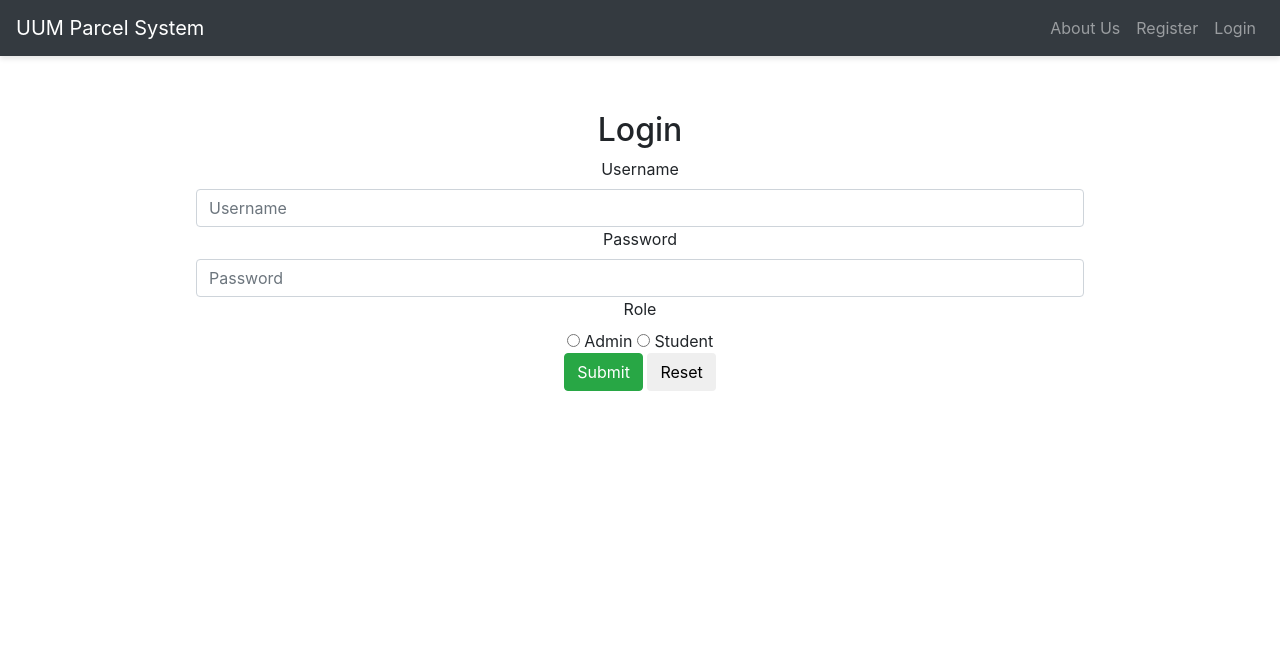
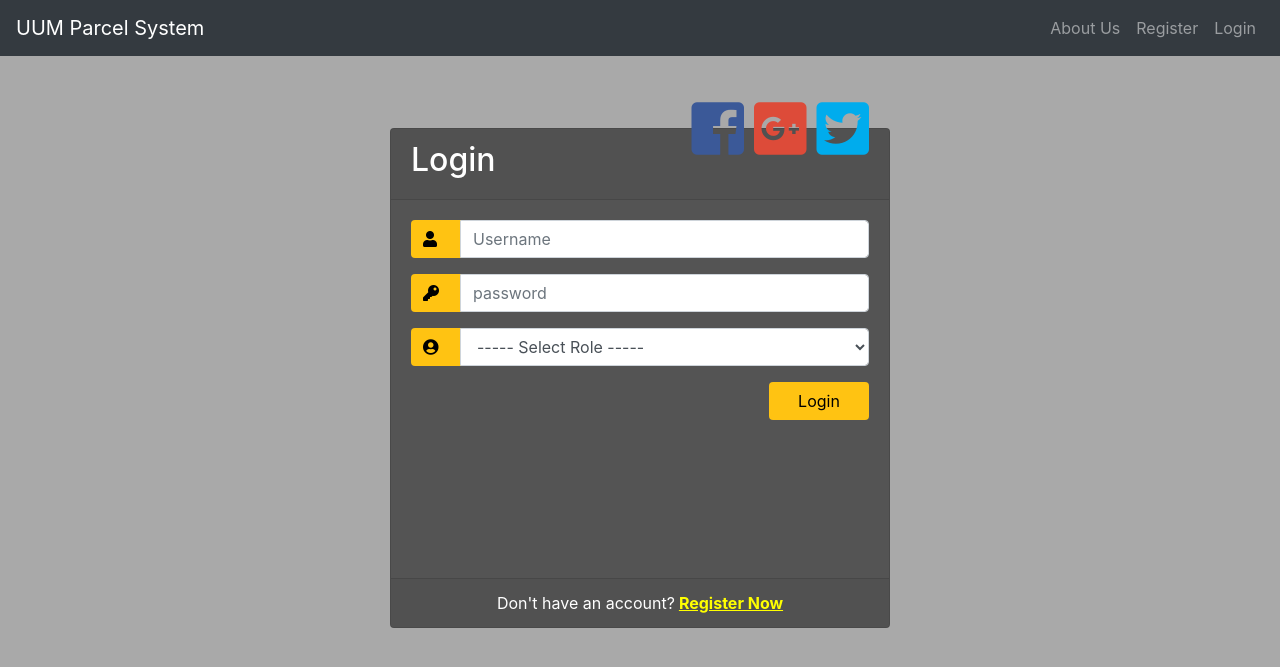
Before and after one commit to NgZhengYi/Parcel-System, a PHP site: page /login.php in a window 1280 px wide. Shown: the top 667 px of the page. Run offline with PHP 8.4, Linux system fonts and the light colour scheme; some libraries are stand-ins or nearby versions.

Commit message:
181221 Update

```diff
--- a/Parcel System/Admin/AdminMainMenu.php
+++ b/Parcel System/Admin/AdminMainMenu.php
@@ -14,7 +14,7 @@
 
 
 <script src="../JavaScript/navigate.js" type="text/javascript"></script>
-<link rel="stylesheet" type="text/css" href="../StyleSheet/indexStyle.css">
+<link rel="stylesheet" type="text/css" href="../StyleSheet/NavBarStyle.css">
 </body>
 
 </html>
--- a/Parcel System/Admin/AdminProfile.php
+++ b/Parcel System/Admin/AdminProfile.php
@@ -5,7 +5,7 @@
     <meta content="width=device-width, user-scalable=no, initial-scale=1.0, maximum-scale=1.0, minimum-scale=1.0"
           name="viewport">
     <meta http-equiv="X-UA-Compatible" content="ie=edge">
-    <link rel="stylesheet" href="//maxcdn.bootstrapcdn.com/bootstrap/4.1.3/css/bootstrap.min.css">
+    <link href="//maxcdn.bootstrapcdn.com/bootstrap/4.1.3/css/bootstrap.min.css" rel="stylesheet">
     <script src="https://ajax.googleapis.com/ajax/libs/jquery/3.3.1/jquery.min.js"></script>
     <title>Profile</title>
 </head>
@@ -18,6 +18,6 @@ include_once '../Include/AdminNavbar.php';
 
 
 <script src="../JavaScript/navigate.js" type="text/javascript"></script>
-<link rel="stylesheet" type="text/css" href="../StyleSheet/indexStyle.css">
+<link rel="stylesheet" type="text/css" href="../StyleSheet/NavBarStyle.css">
 </body>
 </html>
--- a/Parcel System/Index.php
+++ b/Parcel System/Index.php
@@ -7,11 +7,13 @@
     <meta content="ie=edge" http-equiv="X-UA-Compatible">
 
     <link href="//maxcdn.bootstrapcdn.com/bootstrap/4.1.3/css/bootstrap.min.css" rel="stylesheet">
-    <link rel="stylesheet" href="StyleSheet/indexStyle.css">
+    <link rel="stylesheet" href="StyleSheet/NavBarStyle.css">
     <title>UUM Parcel System</title>
 </head>
-<body>
+<body style="background-color: antiquewhite">
 <?php include_once 'Include/indexNav.php' ?>
+
+
 
 </body>
 </html>
--- a/Parcel System/Student/StudentMainMenu.php
+++ b/Parcel System/Student/StudentMainMenu.php
@@ -17,7 +17,7 @@
 
 
 <script src="../JavaScript/navigate.js" type="text/javascript"></script>
-<link rel="stylesheet" type="text/css" href="../StyleSheet/indexStyle.css">
+<link rel="stylesheet" type="text/css" href="../StyleSheet/NavBarStyle.css">
 </body>
 
 </html>
--- a/Parcel System/StyleSheet/indexModelStyle.css
+++ /dev/null
@@ -1,12 +0,0 @@
-.Forms {
-    padding-top: 10%;
-}
-
-.form-control {
-    width: 80%;
-}
-
-#LoginText {
-    text-align: center;
-
-}
--- a/Parcel System/StyleSheet/indexStyle.css
+++ b/Parcel System/StyleSheet/indexStyle.css
@@ -1,53 +1,108 @@
-#wrapper {
-    padding: 90px 15px;
+body {
+    background-color: darkgray;
+    background-size: cover;
+    background-repeat: no-repeat;
+    height: 100%;
 }
 
-.navbar-expand-lg .navbar-nav.side-nav {
-    flex-direction: column;
+.container {
+    height: 100%;
+    align-content: center;
+    margin-top: 10%;
 }
 
-.header-top {
-    box-shadow: 0 3px 5px rgba(0, 0, 0, .1)
+.card {
+    height: 500px;
+    width: 500px;
+    margin-top: auto;
+    margin-bottom: auto;
+    background-color: rgba(0, 0, 0, 0.5) !important;
 }
 
-.leftmenutrigger {
-    display: none
+.social_icon {
+    position: absolute;
+    right: 20px;
+    top: -45px;
 }
 
-@media (min-width: 992px) {
-    .leftmenutrigger {
-        display: block;
-        margin: 7px 20px 4px 0;
+.social_icon span {
+    font-size: 60px;
+    margin-left: 10px;
+}
+
+.fa-facebook-square {
+    color: #3b5998;
+}
+
+.fa-facebook-square:hover {
+    color: white;
     cursor: pointer;
 }
 
-    #wrapper {
-        padding: 90px 15px 15px 15px;
+.fa-google-plus-square {
+    color: #dd4b39;
 }
 
-    .navbar-nav.side-nav.open {
-        left: 0;
+.fa-google-plus-square:hover {
+    color: white;
+    cursor: pointer;
 }
 
-    .navbar-nav.side-nav {
-        background: #585f66;
-        box-shadow: 2px 1px 2px rgba(0, 0, 0, .1);
-        position: fixed;
-        top: 56px;
-        flex-direction: column !important;
-        left: -220px;
-        width: 200px;
-        overflow-y: auto;
-        bottom: 0;
-        overflow-x: hidden;
-        padding-bottom: 40px
-    }
+.fa-twitter-square {
+    color: #00aced;
 }
 
-.animate {
-    -webkit-transition: all .3s ease-in-out;
-    -moz-transition: all .3s ease-in-out;
-    -o-transition: all .3s ease-in-out;
-    -ms-transition: all .3s ease-in-out;
-    transition: all .3s ease-in-out
+.fa-twitter-square:hover {
+    color: white;
+    cursor: pointer;
 }
+
+.card-header h2 {
+    color: white;
+}
+
+.input-group-prepend span {
+    width: 50px;
+    background-color: #FFC312;
+    color: black;
+    border: 0 !important;
+}
+
+input:focus {
+    outline: 0 0 0 0 !important;
+    box-shadow: 0 0 0 0 !important;
+}
+
+.login_btn {
+    color: black;
+    background-color: #FFC312;
+    width: 100px;
+}
+
+.register_btn {
+    color: black;
+    background-color: #FFC312;
+    width: 100px;
+    margin: 5px;
+}
+
+.reset_btn {
+    color: black;
+    background-color: greenyellow;
+    width: 100px;
+    margin: 5px;
+}
+
+.login_btn:hover, .register_btn:hover, .reset_btn:hover {
+    color: black;
+    background-color: white;
+}
+
+.links {
+    color: white;
+}
+
+.links a {
+    color: yellow;
+    margin-left: 4px;
+}
--- a/Parcel System/about.php
+++ b/Parcel System/about.php
@@ -7,7 +7,7 @@
     <meta http-equiv="X-UA-Compatible" content="ie=edge">
 
     <link href="//maxcdn.bootstrapcdn.com/bootstrap/4.1.3/css/bootstrap.min.css" rel="stylesheet">
-    <link rel="stylesheet" href="StyleSheet/indexStyle.css">
+    <link rel="stylesheet" href="StyleSheet/NavBarStyle.css">
     <title>About</title>
 </head>
 <body>
--- a/Parcel System/login.php
+++ b/Parcel System/login.php
@@ -5,54 +5,70 @@
     <meta content="width=device-width, user-scalable=no, initial-scale=1.0, maximum-scale=1.0, minimum-scale=1.0"
           name="viewport">
     <meta content="ie=edge" http-equiv="X-UA-Compatible">
-
+    <!-- Bootsrap 4 CDN -->
     <link href="//maxcdn.bootstrapcdn.com/bootstrap/4.1.3/css/bootstrap.min.css" rel="stylesheet">
-    <link rel="stylesheet" href="StyleSheet/indexStyle.css">
+    <!-- Fontawesome CDN -->
+    <link href="https://use.fontawesome.com/releases/v5.3.1/css/all.css" rel="stylesheet">
+    <!-- Login Page CSS -->
+    <link href="StyleSheet/IndexStyle.css" rel="stylesheet">
     <title>UUM Parcel System</title>
 </head>
 
 <body>
 <?php include_once 'Include/indexNav.php' ?>
 
-<div class="container" align="center">
-    <div class="Forms">
-        <h2 id="LoginText">Login</h2>
-
-        <form action="loginProcess.php" method="post">
-
-            <div class="control-group">
-                <label class="control-label">Username</label>
-                <div class="controls">
-                    <input autocomplete="off" class="form-control" name="username" placeholder="Username"
-                           required type="text">
+<div class="container">
+    <div class="d-flex justify-content-center">
+        <div class="card">
+            <div class="card-header">
+                <h2>Login</h2>
+                <div class="d-flex justify-content-end social_icon">
+                    <span><i class="fab fa-facebook-square"></i></span>
+                    <span><i class="fab fa-google-plus-square"></i></span>
+                    <span><i class="fab fa-twitter-square"></i></span>
                 </div>
             </div>
 
-            <div class="control-group">
-                <label class="control-label">Password</label>
-                <div class="controls">
-                    <input autocomplete="off" class="form-control" name="password" placeholder="Password"
-                           required type="password">
+            <div class="card-body">
+                <form action="loginProcess.php" method="post">
+                    <div class="input-group form-group">
+                        <div class="input-group-prepend">
+                            <span class="input-group-text"><i class="fas fa-user"></i></span>
+                        </div>
+                        <input autocomplete="off" class="form-control" name="username" placeholder="Username"
+                               required type="text">
+                    </div>
+                    <div class="input-group form-group">
+                        <div class="input-group-prepend">
+                            <span class="input-group-text"><i class="fas fa-key"></i></span>
+                        </div>
+                        <input class="form-control" name="password" placeholder="password" required type="Password">
+                    </div>
+                    <div class="input-group form-group">
+                        <div class="input-group-prepend">
+                            <span class="input-group-text"><i class="fas fa-user-circle"></i></span>
+                        </div>
+                        <select class="form-control" name="role">
+                            <option selected disabled hidden>----- Select Role -----</option>
+                            <option value="Admin">Admin</option>
+                            <option value="Student">Student</option>
+                        </select>
+                    </div>
+
+                    <div class="form-group">
+                        <input type="submit" value="Login" class="btn float-right login_btn">
+                    </div>
+                </form>
+            </div>
+            <div class="card-footer">
+                <div class="d-flex justify-content-center links">
+                    Don't have an account?
+                    <a href="register.php"><strong><u>Register Now</u></strong></a>
                 </div>
             </div>
-
-            <div class="control-group">
-                <label class="control-label">Role</label>
-                <div class="controls">
-                    <input name="role" required type="radio" value="Admin" autocomplete="off"> Admin
-                    <input name="role" required type="radio" value="Student" autocomplete="off"> Student
-                </div>
-            </div>
-
-            <div class="control-group">
-                <button type="submit" class="btn btn-success">Submit</button>
-                <button type="reset" class="btn btn-reset">Reset</button>
-            </div>
-
-        </form>
+        </div>
     </div>
 </div>
 
-<link rel="stylesheet" type="text/css" href="StyleSheet/indexModelStyle.css">
 </body>
 </html>
```
Also changed, not shown: Parcel System/Include/AdminNavbar.php (+6 -3 lines), Parcel System/Include/StudentNavbar.php (+7 -4 lines), Parcel System/Student/StudentProfile.php (+60 -4 lines), Parcel System/StyleSheet/NavBarStyle.css (added, +53 -0 lines), Parcel System/StyleSheet/ProfileStyle.css (added, +15 -0 lines), Parcel System/register.php (+59 -59 lines). Lines whose indentation alone changed are shown as unchanged.
